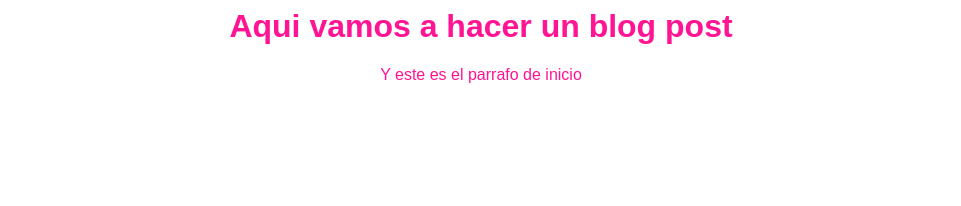
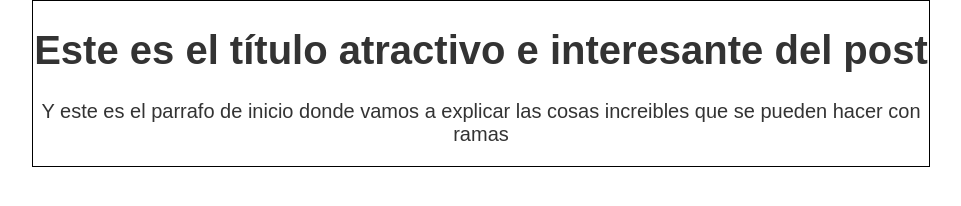
Before and after one commit to GermanMorenoYa/HyperBlog, a plain HTML site: page blogpost.html in a window 1280 px wide. Shown: the whole page, without its empty margins (159-1120 px from the left). Drawn offline with Linux system fonts and the light colour scheme.

Commit message:
Cambios en blogspot antes de crear la rama

```diff
--- a/blogpost.html
+++ b/blogpost.html
@@ -1,10 +1,15 @@
 <html>
     <head>
-            <title> El titulo del post </title>
+            <title> El titulo del post
+            </title>
             <link rel="stylesheet" href="css/estilos.css">
     </head>
     <body>
-        <h1>Aqui vamos a hacer un blog post</h1>
-        <p>Y este es el parrafo de inicio</p>
+        <div id="container">
+            <div id="post">
+                <h1>Este es el título atractivo e interesante del post</h1>
+                <p>Y este es el parrafo de inicio donde vamos a explicar las cosas increibles que se pueden hacer con ramas</p>
+            </div>
+        </div>
     </body>
 </html>
--- a/css/estilos.css
+++ b/css/estilos.css
@@ -1,6 +1,22 @@
 body
 {
-    color: deeppink;
+    color: #333;
     text-align: center;
     font-family: "Arial";
+    font-size: 16px;
+    margin: 0;
+    padding: 0;
 }
+#container
+{
+    width: 70%;
+    padding: lem;
+    text-align: center;
+    border: 1px solid #000;
+    margin: 0 auto;
+}
+
+#container
+{
+    font-size: 20px;
+}
```
